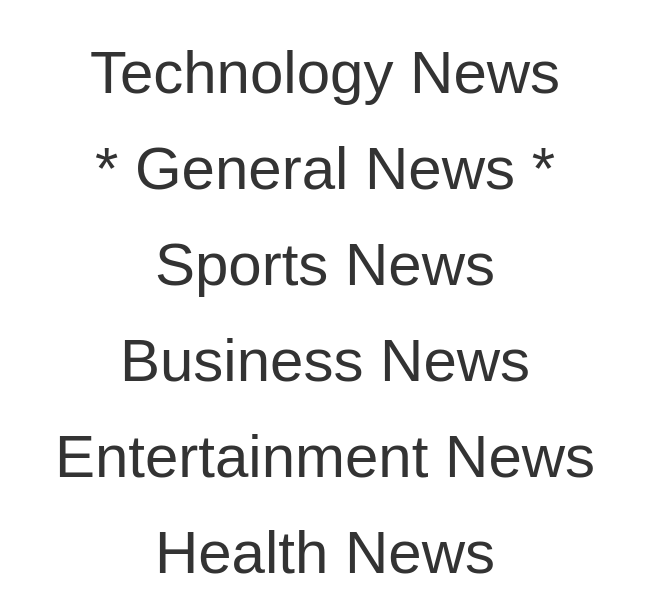
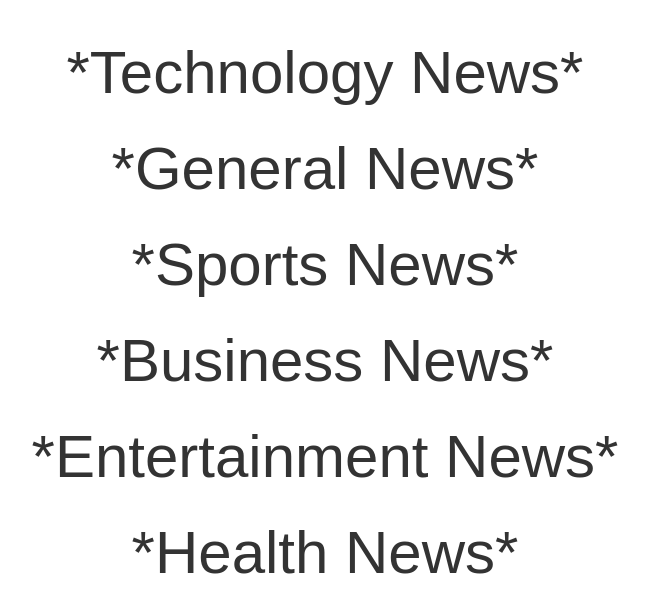
Before and after one commit to Antavio/News-Highlight, a Flask app: template app/templates/index.html in a window 1280 px wide. Shown: the part 52-665 px from the top of the page, without its empty margins (315-964 px from the left). Run offline with Flask 2, Linux system fonts and the light colour scheme; the template is opened without the code that fills it, so the values that code supplies are empty; some libraries are stand-ins or nearby versions; some web fonts are replaced.

Commit message:
Rename test files with the keyword test enable running tests using manage.py file.

```diff
--- a/app/templates/articles.html
+++ b/app/templates/articles.html
@@ -3,6 +3,7 @@
 <div class="container-fluid">
         <div class="jumbotron">
             <h2 class="news_name text-center"><strong>{{id_name}}</strong></h2>
+
         </div>
 
     <div class="row">
--- a/app/templates/index.html
+++ b/app/templates/index.html
@@ -3,28 +3,40 @@
 
 {% block content%}
 <div class="container-fluid">
-<h2 class="text-center category">Technology News</h2>
     <div class="row">
+        <div class="col-md-12">
+            <h2 class="text-center category">*Technology News*</h2>
+        </div>
             {{macro.displayNews(tech)}}
     </div>
-<h2 class="text-center category"> * General News *</h2>
     <div class="row">
+        <div class="col-md-12">
+            <h2 class="text-center category"> *General News*</h2>
+        </div>
             {{macro.displayNews(general)}}
     </div>
-<h2 class="text-center category">Sports News</h2>
     <div class="row">
+        <div class="col-md-12">
+            <h2 class="text-center category">*Sports News*</h2>
+        </div>
             {{macro.displayNews(sports)}}
     </div>
-<h2 class="text-center category">Business News</h2>
     <div class="row">
+        <div class="col-md-12">
+            <h2 class="text-center category">*Business News*</h2>
+        </div>
             {{macro.displayNews(business)}}
     </div>
-<h2 class="text-center category">Entertainment News</h2>
     <div class="row">
+        <div class="col-md-12">
+            <h2 class="text-center category">*Entertainment News*</h2>
+        </div>
             {{macro.displayNews(entertainment)}}
     </div>
-<h2 class="text-center category">Health News</h2>
     <div class="row">
+        <div class="col-md-12">
+            <h2 class="text-center category">*Health News*</h2>
+        </div>
             {{macro.displayNews(health)}}
     </div>
 </div>
--- a/manage.py
+++ b/manage.py
@@ -12,7 +12,7 @@ def test():
     Run all the unittests
     '''
     import unittest
-    tests = unittest.TestLoader().discover('test')
+    tests = unittest.TestLoader().discover('tests')
     unittest.TextTestRunner(verbosity=2).run(tests)
 
 if __name__ == '__main__':
```
Also changed, not shown: tests/test_articles.py (renamed from tests/articles_test.py), tests/test_news_sources.py (renamed from tests/news_sources_test.py). Lines whose indentation alone changed are shown as unchanged.
